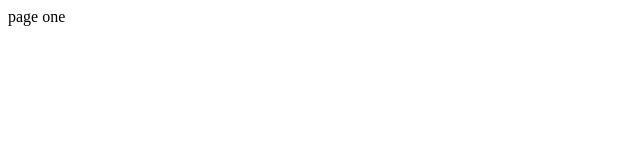
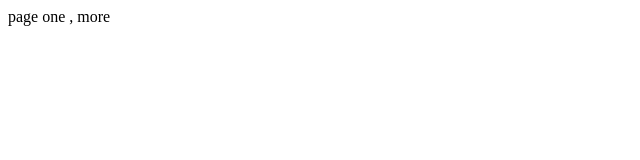
Before and after one commit to ehsan-2210/hello, a plain HTML site: page page1.html in a window 1280 px wide. Shown: the full height of the page, 0-640 px from the left. Drawn offline with Linux system fonts and the light colour scheme.

Commit message:
change one more

```diff
--- a/page1.html
+++ b/page1.html
@@ -1,4 +1,4 @@
 <html>
-page one
+page one , more
 
 </html>
```
